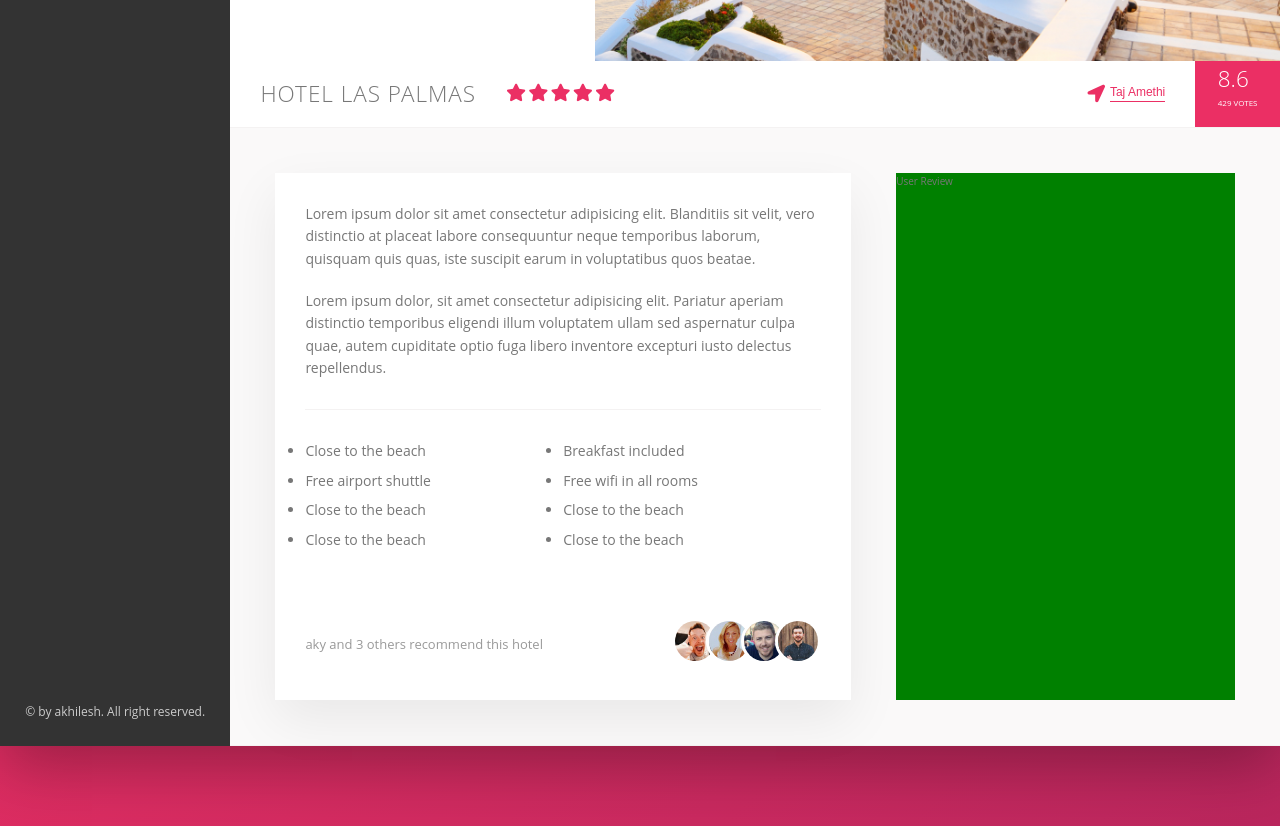
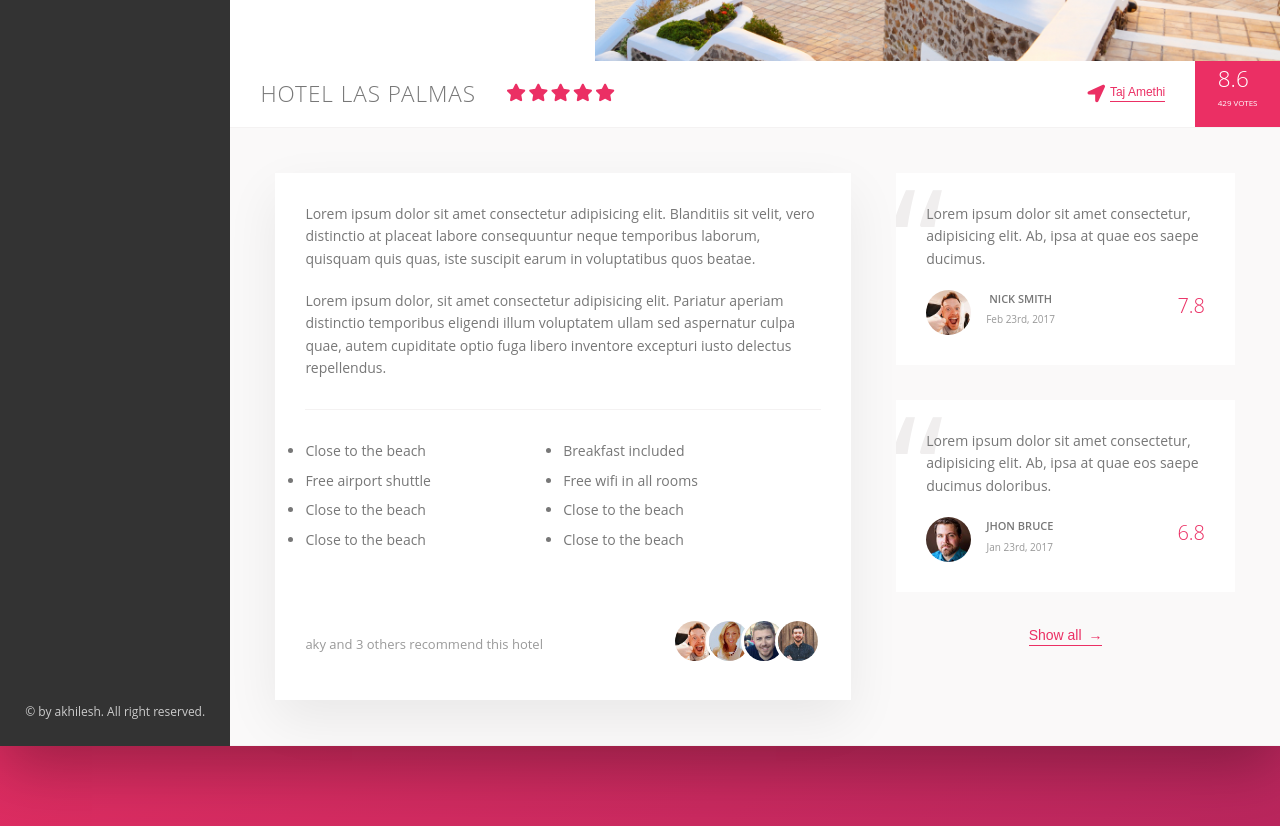
Before and after one commit to Akhi4009/Trillo, a website: page Trillo/index.html in a window 1280 px wide. Shown: the part 500-1326 px from the top of the page. Drawn offline with Linux system fonts and the light colour scheme.

Commit message:
compleet userreview

```diff
--- a/Trillo/index.html
+++ b/Trillo/index.html
@@ -141,7 +141,50 @@
                    </div>
                 </div>
                 <div class="user-review">
-                    User Review
+                    <figure class="review">
+                        <blockquote class="review__text">
+                            Lorem ipsum dolor sit amet consectetur,
+                             adipisicing elit. Ab, ipsa at quae eos saepe ducimus.
+                             </blockquote>
+                        <figcaption class="review__user">
+                            <img src="img/user-1.jpg" alt="user-1" class="review__photo">
+                            <div class="review__user-box">
+                                <p class="review__user-name">
+                                    Nick Smith
+                                </p>
+                                <p class="review__user-date">
+                                    Feb 23rd, 2017
+                                </p>
+                            </div>
+                           <div class="review__rating">
+                            7.8
+                           </div>
+                        </figcaption>
+                    </figure>
+                    <figure class="review">
+                        <blockquote class="review__text">
+                            Lorem ipsum dolor sit amet consectetur,
+                             adipisicing elit. Ab, ipsa at quae eos saepe ducimus doloribus.
+                        </blockquote>
+                        <figcaption class="review__user">
+                            <img src="img/user-5.jpg" alt="user-5" class="review__photo">
+                            <div class="review__user-box">
+                                <p class="review__user-name">
+                                    JHon Bruce
+                                </p>
+                                <p class="review__user-date">
+                                    Jan 23rd, 2017
+                                </p>
+                            </div>
+                           <div class="review__rating">
+                            6.8
+                           </div>
+                        </figcaption>
+
+                    </figure>
+                    <button class="btn-inline">
+                        Show all <span>&rarr;</span>
+                    </button>
                 </div>
               </div>
             </main>
--- a/Trillo/sass/components/_button.scss
+++ b/Trillo/sass/components/_button.scss
@@ -7,8 +7,16 @@
     padding-bottom: 2px;
     background-color: transparent;
     transform: all .2s;
+    & span{
+        margin-left: 3px;
+        transition: margin-left .2s;
+    }
     &:hover{
         color: var(--grey-dark-1);
+
+        span{
+            margin-left: 8px;
+        }
     }
 
     &:focus {
--- /dev/null
+++ b/Trillo/sass/components/_review.scss
@@ -0,0 +1,59 @@
+.review {
+    background-color: #fff;
+    box-shadow: var(--shadow-lght);
+    padding: 3rem;
+    margin-bottom: 3.5rem;
+    position: relative;
+    overflow: hidden;
+
+
+    &__text{
+        margin-bottom: 2rem;
+        position: relative;
+        z-index: 10;
+    }
+
+    &__user{
+        display: flex;
+        text-align: center;
+
+        &-box{
+            margin-right: auto;
+        }
+        &-name{
+            font-size: 1.1rem;
+            font-weight: 600;
+            text-transform: uppercase;
+            margin-bottom: .4rem;
+        }
+        &-date{
+            font-size: 1rem;
+            color: var(--grey-dark-3);
+        }
+    }
+
+    &__rating{
+        color: var(--Primary);
+        font-size: 2rem;
+        font-weight: 300;
+    }
+
+    &__photo{
+        height: 4.5rem;
+        width: 4.5rem;
+        border-radius: 50%;
+        margin-right: 1.5rem;
+    }
+
+    &::before{
+        content: "\201c";
+        position: absolute;
+        top: -.75rem;
+        left: -.5rem;
+        font-size: 15rem;
+        line-height: 1;
+        color: var(--grey-light-3);
+        z-index: 1;
+
+    }
+}
--- a/Trillo/sass/layouts/_detail.scss
+++ b/Trillo/sass/layouts/_detail.scss
@@ -3,15 +3,16 @@
     padding: 4.5rem;
     background-color: var(--grey-light-1);
     border-bottom: var(--line);
+    font-size: 1.4rem;
 }
 
 .description {
-    font-size: 1.4rem;
     background-color: #fff;
     box-shadow: var(--shadow-light);
     flex: 0 0 60%;
     margin-right: 4.5rem;
     padding: 3rem;
+
 }
 
 .paragraph:not(:last-child) {
@@ -55,6 +56,8 @@
 
 
 .user-review{
-    background-color: green;
     flex: 1;
+    display: flex;
+    flex-direction: column;
+    align-items: center;
 }
--- a/Trillo/sass/main.scss
+++ b/Trillo/sass/main.scss
@@ -13,6 +13,8 @@
 @import "components/sidebar";
 @import "components/button";
 @import "components/overview";
+@import "components/review";
+
 
 
 
@@ -26,4 +28,5 @@
 
 
 
+
 // page
```
Also changed, not shown: Trillo/css/style.css.
